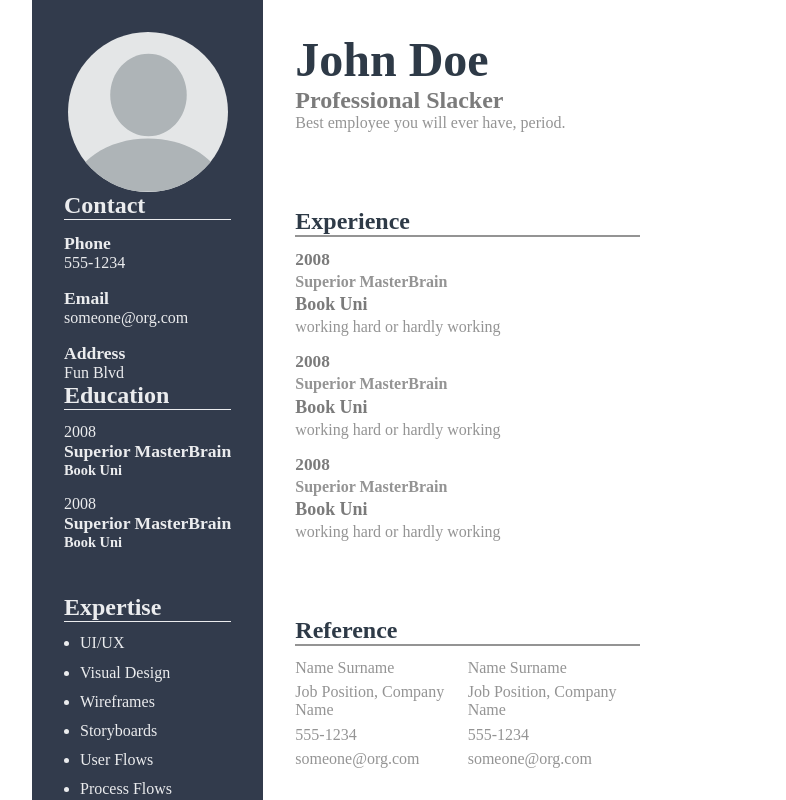
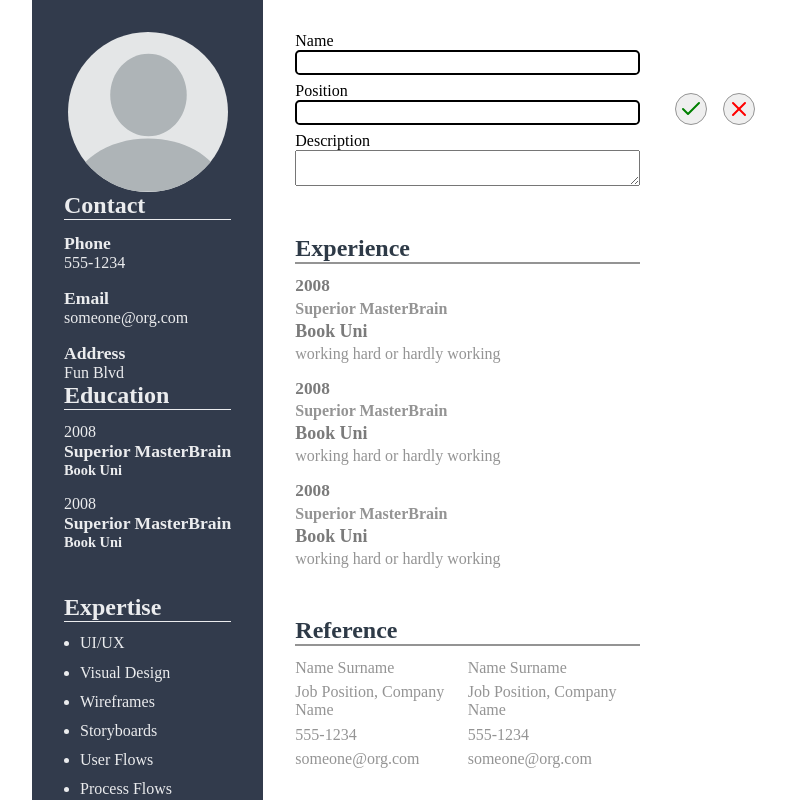
Before and after one commit to NicksCodez/cv-app, a React app: page / in a window 1280 px wide. Both pictures are taken after a click on the element 755 px from the left and 82 px from the top of the page. Shown: the top 800 px of the page, without its empty margins (288-1074 px from the left). Built offline with nearby package versions, Linux system fonts and the light colour scheme.

Commit message:
implement about logic

```diff
--- a/src/components/About.js
+++ b/src/components/About.js
@@ -1,14 +1,131 @@
 import React, { Component } from 'react';
+import SaveImg from '../images/check.svg';
+import CancelImg from '../images/x.svg';
 
 class About extends Component {
+  constructor(props) {
+    super(props);
+    this.editElement = this.editElement.bind(this);
+    this.handleNameChange = this.handleNameChange.bind(this);
+    this.handlePositionChange = this.handlePositionChange.bind(this);
+    this.handleDescriptionChange = this.handleDescriptionChange.bind(this);
+    this.handleFormSubmit = this.handleFormSubmit.bind(this);
+    this.handleFormCancel = this.handleFormCancel.bind(this);
+    this.state = {
+      isEditing: false,
+      name: 'John Doe',
+      position: 'Professional Slacker',
+      description: 'Best employee you will ever have, period.',
+      nameInput: '',
+      positionInput: '',
+      descriptionInput: '',
+    };
+  }
+
+  handleNameChange(e) {
+    this.setState({ nameInput: e.target.value });
+  }
+
+  handlePositionChange(e) {
+    this.setState({ positionInput: e.target.value });
+  }
+
+  handleDescriptionChange(e) {
+    this.setState({ descriptionInput: e.target.value });
+  }
+
+  handleFormSubmit(e) {
+    e.preventDefault();
+    const { nameInput, positionInput, descriptionInput } = this.state;
+    this.setState({
+      isEditing: false,
+      name: nameInput,
+      position: positionInput,
+      description: descriptionInput,
+      nameInput: '',
+      positionInput: '',
+      descriptionInput: '',
+    });
+  }
+
+  handleFormCancel() {
+    this.setState({
+      isEditing: false,
+      nameInput: '',
+      positionInput: '',
+      descriptionInput: '',
+    });
+  }
+
+  editElement() {
+    const { isEditing } = this.state;
+    if (!isEditing) {
+      this.setState({
+        isEditing: true,
+      });
+    }
+  }
+
   render() {
-    const { about } = this.props;
-
+    const {
+      name,
+      position,
+      description,
+      isEditing,
+      nameInput,
+      positionInput,
+      descriptionInput,
+    } = this.state;
+    if (!isEditing) {
+      return (
+        <div id="about" onClick={this.editElement}>
+          <div id="name">{name}</div>
+          <div id="position">{position}</div>
+          <div id="description">{description}</div>
+        </div>
+      );
+    }
     return (
-      <div id="about">
-        <div id="name">{about.name}</div>
-        <div id="position">{about.position}</div>
-        <div id="description">{about.description}</div>
+      <div className="form-wrapper">
+        <form onSubmit={this.handleFormSubmit}>
+          <label htmlFor="nameInput" className="right-label">
+            Name
+            <input
+              type="text"
+              id="nameInput"
+              onChange={this.handleNameChange}
+              value={nameInput}
+              className="right-input"
+            />
+          </label>
+          <label htmlFor="positionInput" className="right-label">
+            Position
+            <input
+              type="text"
+              id="positionInput"
+              onChange={this.handlePositionChange}
+              value={positionInput}
+              className="right-input"
+            />
+          </label>
+          <label htmlFor="descriptionInput" className="right-label">
+            Description
+            <textarea
+              id="descriptionInput"
+              onChange={this.handleDescriptionChange}
+              value={descriptionInput}
+              className="right-input"
+            />
+          </label>
+          <div className="right-form-buttons">
+            <button type="submit">
+              <img src={SaveImg} alt="save" />
+            </button>
+            <button type="button" onClick={this.handleFormCancel}>
+              <img src={CancelImg} alt="cancel" />
+            </button>
+          </div>
+        </form>
       </div>
     );
   }
--- a/src/components/Right.js
+++ b/src/components/Right.js
@@ -10,11 +10,6 @@ class Right extends Component {
   constructor() {
     super();
     this.state = {
-      about: {
-        name: 'John Doe',
-        position: 'Professional Slacker',
-        description: 'Best employee you will ever have, period.',
-      },
       experience: [
         {
           id: uniqid(),
@@ -58,11 +53,11 @@ class Right extends Component {
   }
 
   render() {
-    const { about, experience, reference } = this.state;
+    const { experience, reference } = this.state;
 
     return (
       <div id="right">
-        <About about={about} />
+        <About />
         <Experience experience={experience} />
         <Reference reference={reference} />
       </div>
--- a/src/styles/app.css
+++ b/src/styles/app.css
@@ -9,9 +9,3 @@
   flex-direction: column;
   justify-content: space-between;
 }
-
-input[type='text'] {
-  padding: 0.2rem;
-  border-radius: 0.3rem;
-  border: none;
-}
--- a/src/styles/left.css
+++ b/src/styles/left.css
@@ -6,6 +6,12 @@
   justify-content: space-between;
   background-color: var(--left-back-color);
   color: var(--text-left-color);
+}
+
+input[type='text'] {
+  padding: 0.2rem;
+  border-radius: 0.3rem;
+  border: none;
 }
 
 .left-profile-picture {
--- a/src/styles/right.css
+++ b/src/styles/right.css
@@ -65,3 +65,50 @@
   gap: 0.4rem;
   margin-right: 0.4rem;
 }
+
+form {
+  display: flex;
+  flex-direction: column;
+  gap: 0.4rem;
+}
+
+input[type='text'].right-input {
+  border: 2px solid black;
+}
+
+.right-label {
+  color: black;
+}
+
+textarea {
+  max-height: 15rem;
+}
+button {
+  cursor: pointer;
+  margin: 0;
+  padding: 0;
+  border: none;
+}
+
+.right-form-buttons > button {
+  border-radius: 50%;
+  border: 1px solid var(--right-gray-text);
+  width: 2rem;
+  height: 2rem;
+  display: flex;
+  justify-content: center;
+  align-items: center;
+}
+
+.right-form-buttons {
+  display: flex;
+  flex-direction: row;
+  gap: 1rem;
+  position: absolute;
+  top: calc(50% - 1rem);
+  right: -7.2rem;
+}
+
+.form-wrapper {
+  position: relative;
+}
```
